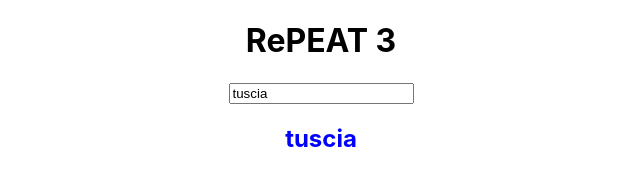
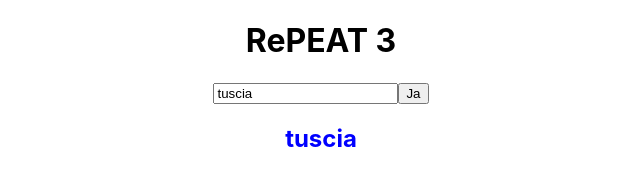
Before and after one commit to A-Kija/pimpackiukai, a React (Create React App) app in the folder r1/: page / in a window 1280 px wide. Shown: the top 173 px of the page, without its empty margins (319-959 px from the left). Built offline with nearby package versions, Linux system fonts and the light colour scheme.

Commit message:
mygtukas

```diff
--- a/r1/src/Components/A.jsx
+++ b/r1/src/Components/A.jsx
@@ -7,14 +7,18 @@ function A({virvute}) {
 
     const keistiReiksme = e => {
         setlaukelioReiksme(e.target.value);
-        virvute(e.target.value);
+
+    }
+
+    const but = () => {
+        virvute(laukelioReiksme);
     }
 
 
     return (
         <>
-
             <input type="text" value={laukelioReiksme} onChange={keistiReiksme}></input>
+            <button onClick={but}>Ja</button>
         </>
     )
 }
```
